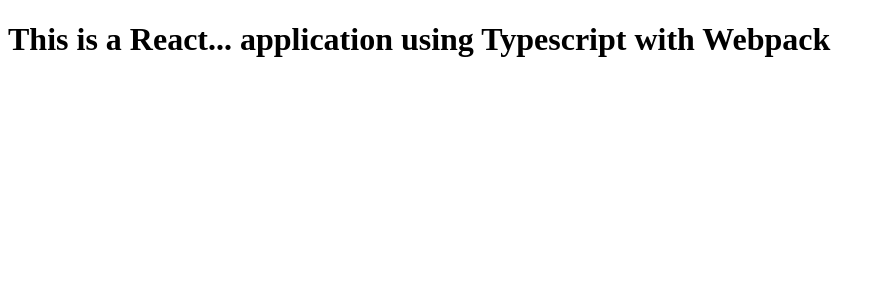
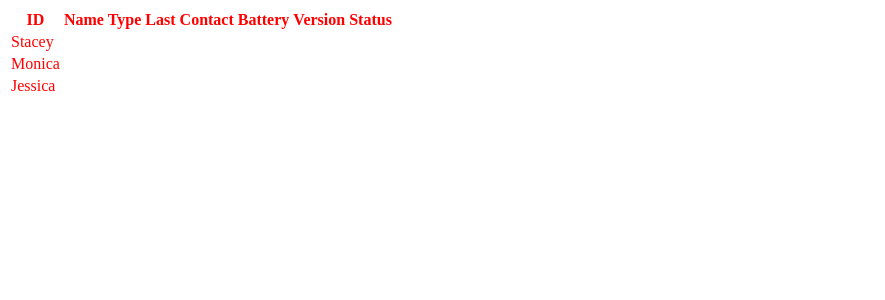
Before and after one commit to CallumHoward/OriginBlobs, a React app in the folder Dashboard/FrontEnd/: page / in a window 1280 px wide. Shown: the top 300 px of the page, without its empty margins (0-885 px from the left). Built offline with nearby package versions, Linux system fonts and the light colour scheme; the HTML template or start-up script is replaced by a standard one.

Commit message:
added styled components

```diff
--- /dev/null
+++ b/Dashboard/FrontEnd/src/app/components/DeviceTable.tsx
@@ -0,0 +1,56 @@
+import * as React from "react";
+import styled from 'styled-components';
+//import tw from "tailwind.macro";
+
+const StyledTable = styled.table`
+  color: red;
+`;
+
+const DeviceTable = () => (
+  <>
+    <StyledTable>
+      <thead>
+        <tr>
+          <th>ID</th>
+          <th>Name</th>
+          <th>Type</th>
+          <th>Last Contact</th>
+          <th>Battery</th>
+          <th>Version</th>
+          <th>Status</th>
+        </tr>
+      </thead>
+      <tbody>
+        <tr>
+          <td>Stacey</td>
+          <td></td>
+          <td></td>
+          <td></td>
+          <td></td>
+          <td></td>
+          <td></td>
+        </tr>
+        <tr>
+          <td>Monica</td>
+          <td></td>
+          <td></td>
+          <td></td>
+          <td></td>
+          <td></td>
+          <td></td>
+        </tr>
+        <tr>
+          <td>Jessica</td>
+          <td></td>
+          <td></td>
+          <td></td>
+          <td></td>
+          <td></td>
+          <td></td>
+        </tr>
+      </tbody>
+    </StyledTable>
+  </>
+);
+
+ export default DeviceTable;
--- a/Dashboard/FrontEnd/src/app/components/Hello.tsx
+++ b/Dashboard/FrontEnd/src/app/components/Hello.tsx
@@ -1,13 +1,4 @@
-import * as React from 'react';
+import * as React from "react";
+import DeviceTable from "./DeviceTable";
 
-interface IProps {
-    compiler: string,
-    framework: string,
-    bundler: string
-}
-
-export class Hello extends React.Component<IProps, {}> {
-    render() {
-        return <h1>This is a {this.props.framework} application using {this.props.compiler} with {this.props.bundler}</h1>
-    }
-}
+export const Hello = () => (<DeviceTable />);
--- a/Dashboard/FrontEnd/webpack.config.js
+++ b/Dashboard/FrontEnd/webpack.config.js
@@ -1,6 +1,13 @@
 const path = require('path'),
     webpack = require('webpack'),
     HtmlWebpackPlugin = require('html-webpack-plugin');
+
+// 1. import default from the plugin module
+const createStyledComponentsTransformer = require('typescript-plugin-styled-components').default;
+
+// 2. create a transformer;
+// the factory additionally accepts an options object which described below
+const styledComponentsTransformer = createStyledComponentsTransformer();
 
 module.exports = {
     entry: {
@@ -20,7 +27,10 @@
         rules: [
             {
                 test: /\.(ts|tsx)$/,
-                loader: 'ts-loader'
+                loader: 'ts-loader',
+                options: {
+                  getCustomTransformers: () => ({ before: [styledComponentsTransformer] })
+                }
             },
             { enforce: "pre", test: /\.js$/, loader: "source-map-loader" }
         ]
```
Also changed, not shown: Dashboard/FrontEnd/package.json (+6 -1 lines), Dashboard/FrontEnd/src/app/App.tsx (+6 -7 lines), Dashboard/FrontEnd/tsconfig.json (line endings or trailing spaces), 1 other file (tests, documents, lock files or other folders).
